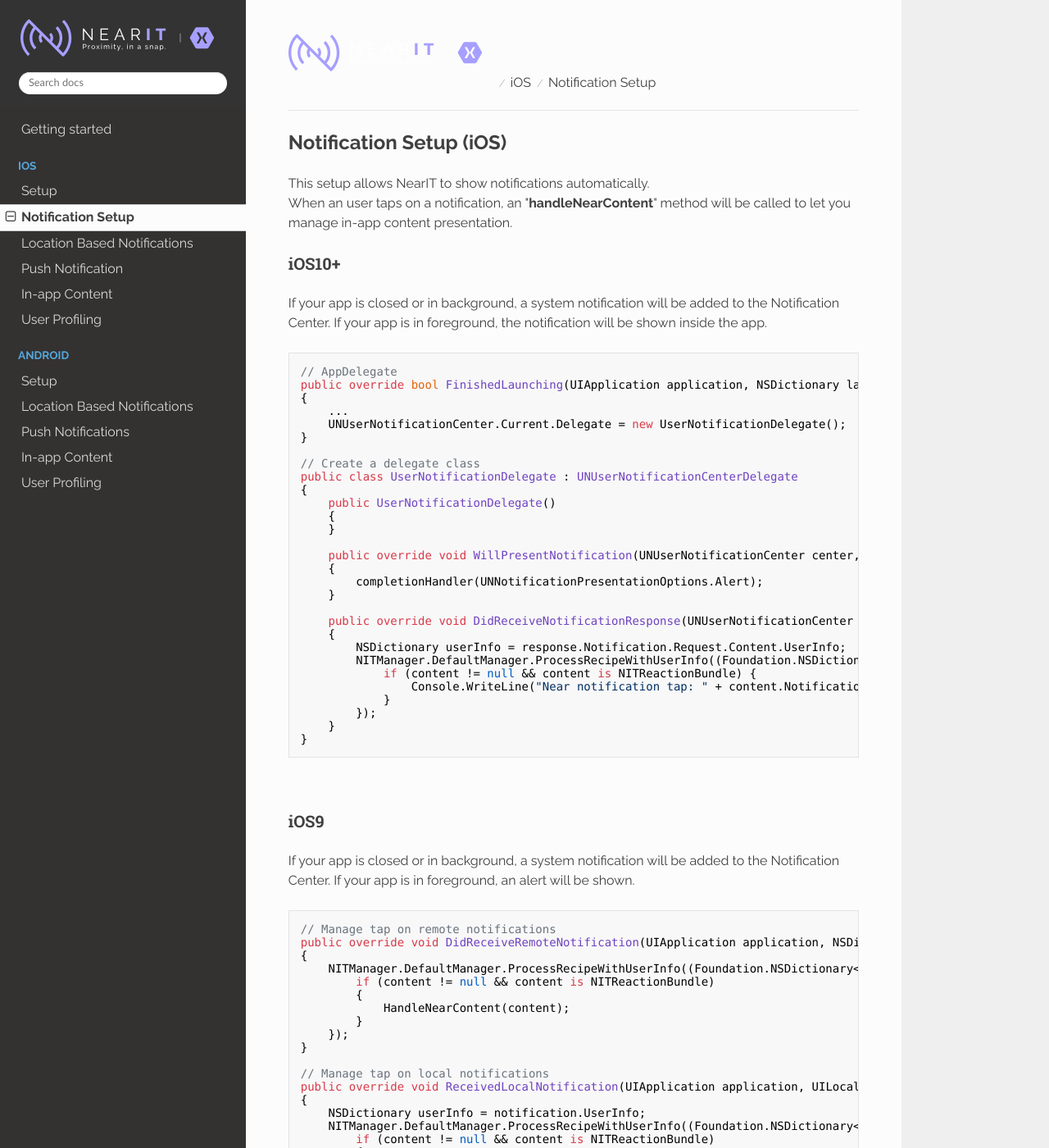
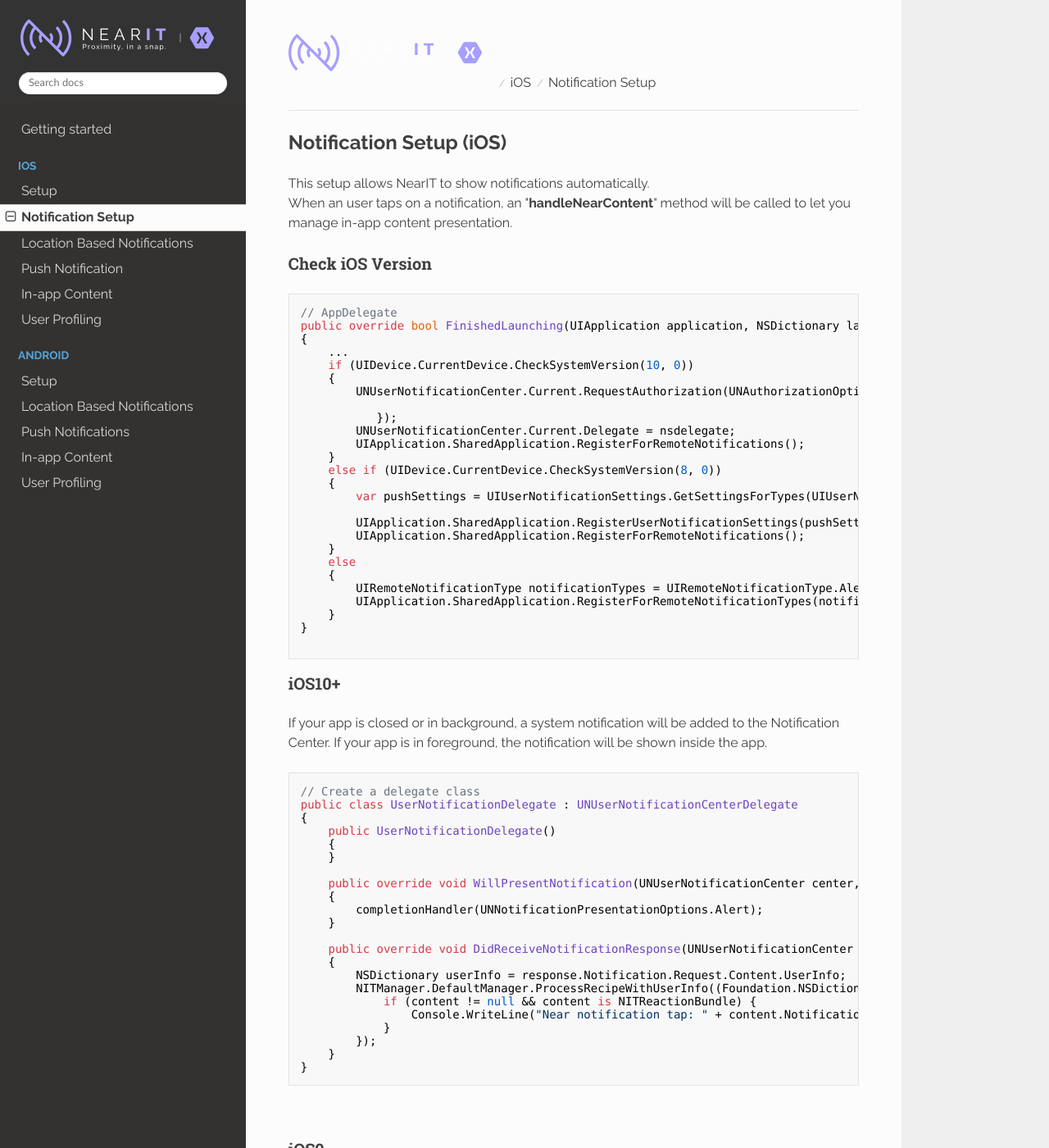
Before and after one commit to nearit/Xamarin-SDK, an MkDocs documentation site: the page built from docs/ios/setup-notifications.md, in a window 1280 px wide and 1400 px high. Shown: the whole window at 82% size. Built offline with MkDocs 1.6.1, drawn with Linux system fonts in a browser that asks for light colours; nearby versions of some CDN libraries; old or Windows-style settings are respelled for this version of MkDocs.

Commit message:
Update setup-notifications.md

````diff
--- a/docs/ios/setup-notifications.md
+++ b/docs/ios/setup-notifications.md
@@ -3,18 +3,40 @@
 This setup allows NearIT to show notifications automatically.<br>
 When an user taps on a notification, an "**handleNearContent**" method will be called to let you manage in-app content presentation.
 
+### Check iOS Version
+```csharp
+// AppDelegate
+public override bool FinishedLaunching(UIApplication application, NSDictionary launchOptions)
+{
+    ...
+    if (UIDevice.CurrentDevice.CheckSystemVersion(10, 0))
+    {
+        UNUserNotificationCenter.Current.RequestAuthorization(UNAuthorizationOptions.Alert, (approved, err) => {
+
+           });
+        UNUserNotificationCenter.Current.Delegate = nsdelegate;
+        UIApplication.SharedApplication.RegisterForRemoteNotifications();
+    }
+    else if (UIDevice.CurrentDevice.CheckSystemVersion(8, 0))
+    {
+        var pushSettings = UIUserNotificationSettings.GetSettingsForTypes(UIUserNotificationType.Alert | UIUserNotificationType.Badge | UIUserNotificationType.Sound,new NSSet());
+
+        UIApplication.SharedApplication.RegisterUserNotificationSettings(pushSettings);
+        UIApplication.SharedApplication.RegisterForRemoteNotifications();
+    }
+    else
+    {
+        UIRemoteNotificationType notificationTypes = UIRemoteNotificationType.Alert | UIRemoteNotificationType.Badge | UIRemoteNotificationType.Sound;
+        UIApplication.SharedApplication.RegisterForRemoteNotificationTypes(notificationTypes);
+    }
+}
+
+```
 ### iOS10+
 If your app is closed or in background, a system notification will be added to the Notification Center.
 If your app is in foreground, the notification will be shown inside the app.
 
 ```csharp
-// AppDelegate
-public override bool FinishedLaunching(UIApplication application, NSDictionary launchOptions)
-{
-    ...
-    UNUserNotificationCenter.Current.Delegate = new UserNotificationDelegate();
-}
-
 // Create a delegate class
 public class UserNotificationDelegate : UNUserNotificationCenterDelegate
 {
````
